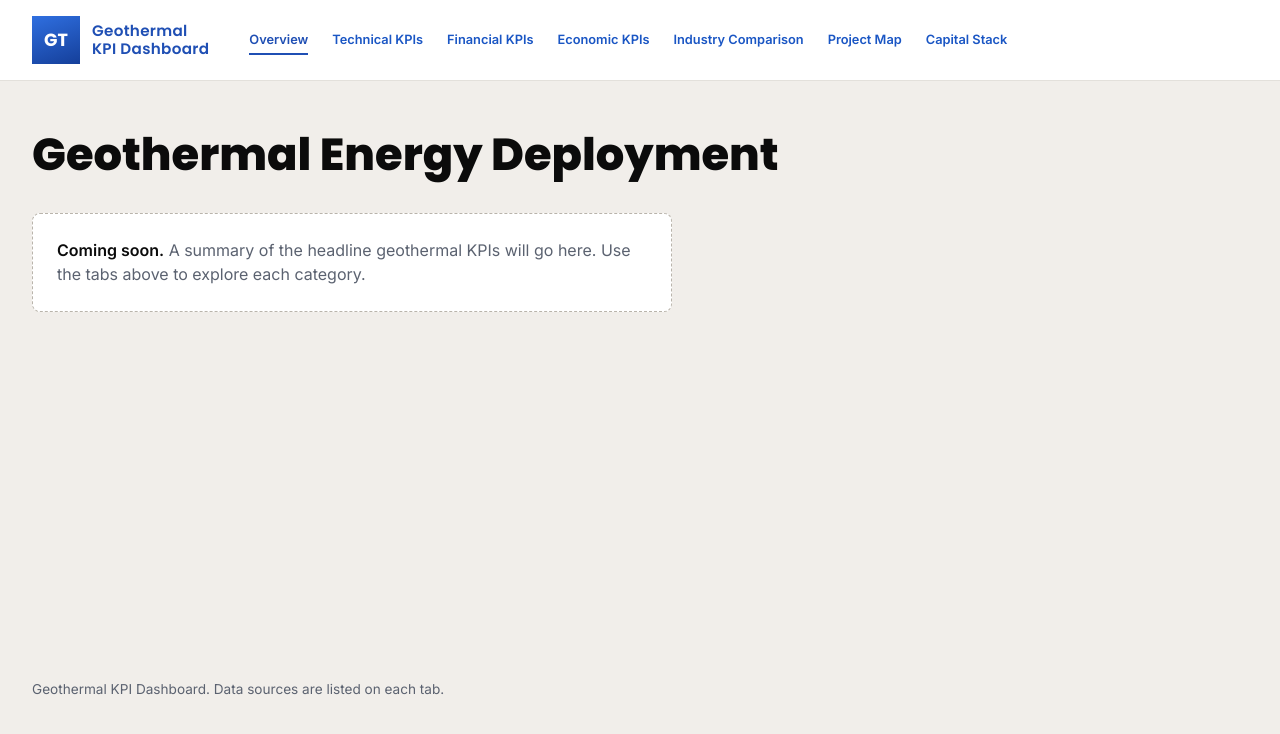
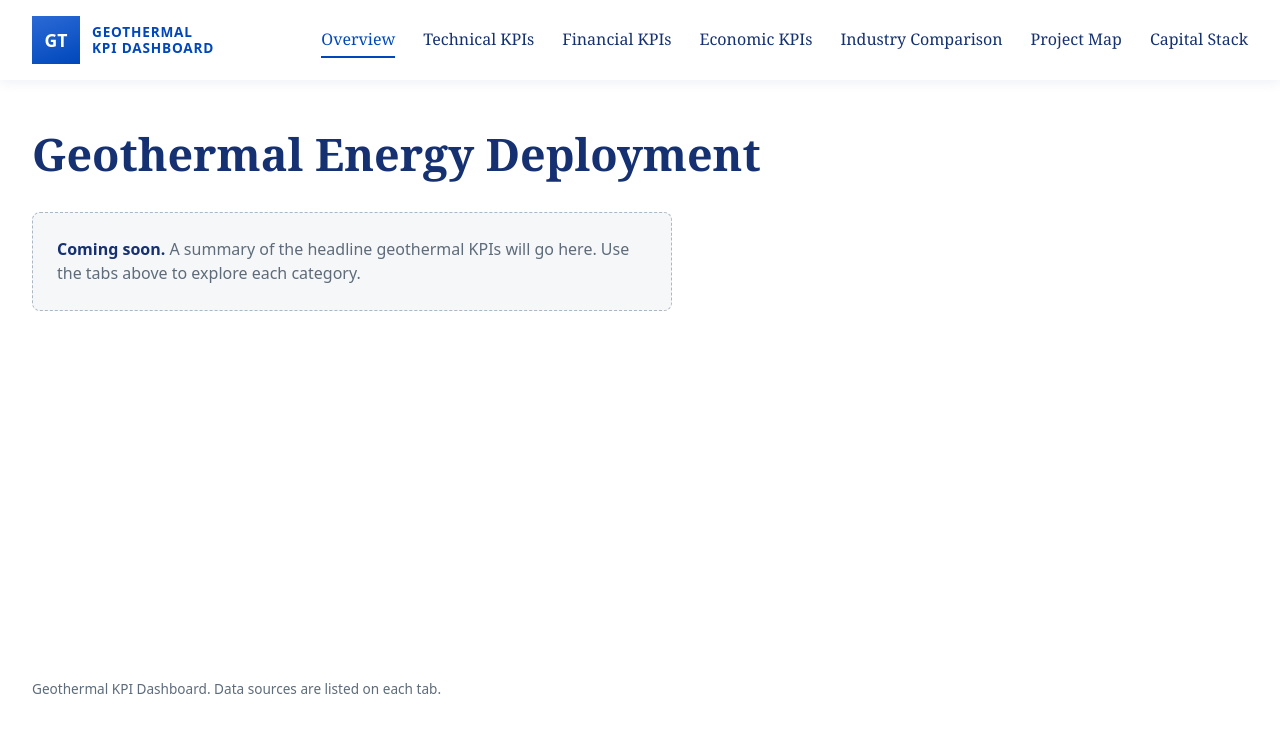
Before and after one commit to jasmithalevey-arch/CATFgeothermaldashboard, a plain HTML site: page index.html in a window 1280 px wide. Drawn offline with Linux system fonts and the light colour scheme.

Commit message:
color palette

```diff
--- a/css/styles.css
+++ b/css/styles.css
@@ -1,18 +1,26 @@
-/* Design tokens, based on the Figma layout: white header, warm light page, slate-blue feature band, dark map panel */
+/* Design tokens: CATF brand palette (Cobalt, Chathams Blue, Cadet Blue) plus yellow accent.
+   If a color is needed, use a variable below instead of typing a hex code. */
 :root {
-  --blue: #1f4fb4;
-  --blue-link: #1a56c4;
-  --slate: #44558a;
-  --slate-light: #6b7bb0;
-  --navy: #0d1626;
-  --page: #f1eeea;
-  --card: #ffffff;
-  --ink: #0b0b0b;
-  --muted: #5b6270;
-  --line-blue: #3a9ad0;
+  /* Brand */
+  --cobalt: #0047bb;          /* primary: buttons, links, key data series */
+  --chathams: #153171;        /* headings, body text, dark panels */
+  --cadet: #abb8c3;           /* borders, neutral chart series, muted fills */
+  --accent: #ffde8d;          /* highlights and callouts (fills, not thin lines or small text) */
+
+  /* Supporting tints derived from the brand colors */
+  --cobalt-dark: #003a9a;     /* hover state for cobalt */
+  --cadet-light: #e6ebef;     /* subtle borders and table stripes */
+  --page: #ffffff;
+  --card: #f5f7f9;
+  --ink: #153171;
+  --muted: #5d6b7a;
+  --sky: #56bfee;             /* approx. CATF "Donate" button blue, sampled from the website; optional extra chart color */
+
   --radius: 8px;
-  --font-display: "Poppins", system-ui, sans-serif;
-  --font-body: "Inter", system-ui, sans-serif;
+  --radius-pill: 999px;
+  /* Font stand-ins from Google Fonts. Replace if you have the exact CATF fonts. */
+  --font-display: "Source Serif 4", Georgia, serif;
+  --font-body: "Montserrat", system-ui, sans-serif;
 }
 
 * { box-sizing: border-box; }
@@ -33,65 +41,102 @@ body {
   flex-wrap: wrap;
   padding: 1rem 2rem;
   background: #fff;
-  border-bottom: 1px solid #e3e0db;
+  box-shadow: 0 2px 12px rgba(21, 49, 113, .08);
 }
-.brand { display: flex; align-items: center; gap: .75rem; text-decoration: none; color: var(--blue); }
+.brand { display: flex; align-items: center; gap: .75rem; text-decoration: none; color: var(--cobalt); }
 .brand-mark {
   display: grid; place-items: center;
   width: 48px; height: 48px;
-  background: linear-gradient(160deg, #2f6fe0, #153f9a);
-  color: #fff; font: 700 1.1rem var(--font-display);
+  background: linear-gradient(160deg, #2b6ad6, var(--cobalt));
+  color: #fff; font: 700 1.1rem var(--font-body);
 }
-.brand-name { font: 600 .95rem/1.2 var(--font-display); letter-spacing: .02em; }
+.brand-name { font: 600 .85rem/1.2 var(--font-body); letter-spacing: .06em; text-transform: uppercase; }
 
-.tab-nav { display: flex; flex-wrap: wrap; gap: .25rem 1.5rem; }
+.tab-nav { display: flex; flex-wrap: wrap; gap: .25rem 1.75rem; margin-left: auto; }
 .tab-nav a {
-  font: 600 .8rem var(--font-body);
-  color: var(--blue-link);
+  font: 500 1rem var(--font-display);
+  color: var(--chathams);
   text-decoration: none;
   padding: .4rem 0;
   border-bottom: 2px solid transparent;
 }
-.tab-nav a:hover { border-bottom-color: var(--slate-light); }
-.tab-nav a[aria-selected="true"] { border-bottom-color: var(--blue); color: var(--blue); }
-a:focus-visible, button:focus-visible { outline: 3px solid #f2a900; outline-offset: 3px; }
+.tab-nav a:hover { border-bottom-color: var(--cadet); }
+.tab-nav a[aria-selected="true"] { border-bottom-color: var(--cobalt); color: var(--cobalt); }
+a:focus-visible, button:focus-visible { outline: 3px solid var(--cobalt); outline-offset: 3px; }
 
 /* Panels */
 .tab-panels { min-height: 70vh; }
 .tab-panel[hidden] { display: none; }
 .panel-title {
-  font: 800 clamp(1.8rem, 4vw, 2.8rem)/1.15 var(--font-display);
+  font: 700 clamp(1.8rem, 4vw, 2.8rem)/1.15 var(--font-display);
+  color: var(--chathams);
   margin: 0;
   padding: 3rem 2rem 2rem;
 }
 .panel-body { padding: 0 2rem 3rem; }
+
+/* Shared building blocks. Use these in your tab instead of making your own. */
+.card {
+  background: var(--card);
+  border: 1px solid var(--cadet-light);
+  border-radius: var(--radius);
+  padding: 1.5rem;
+}
+.btn {
+  display: inline-block;
+  padding: .85rem 1.75rem;
+  background: var(--cobalt);
+  color: #fff;
+  font: 700 .85rem var(--font-body);
+  letter-spacing: .1em;
+  text-transform: uppercase;
+  text-decoration: none;
+  border: 0;
+  border-radius: var(--radius-pill);
+  cursor: pointer;
+}
+.btn:hover { background: var(--cobalt-dark); }
+.highlight { background: var(--accent); color: var(--chathams); padding: .1em .35em; border-radius: 4px; }
+
+/* Source line and caveat that go under every chart (see ChartTheme.sourceNote in js/chart-theme.js) */
+.source-note { margin: .5rem 0 0; font-size: .78rem; color: var(--muted); }
+.source-note a { color: var(--cobalt); }
+.egs-caveat {
+  margin: .5rem 0 0;
+  padding: .5rem .75rem;
+  background: var(--accent);
+  color: var(--chathams);
+  font-size: .8rem;
+  border-radius: var(--radius);
+}
 
 /* Empty-state block used by every placeholder tab */
 .empty-state {
   max-width: 640px;
   padding: 1.5rem;
   background: var(--card);
-  border: 1px dashed #b9b4ab;
+  border: 1px dashed var(--cadet);
   border-radius: var(--radius);
   color: var(--muted);
 }
-.empty-state strong { color: var(--ink); }
+.empty-state strong { color: var(--chathams); }
 
-/* Feature band (slate blue, as in the learning-curve section) */
-.band { background: var(--slate); color: #fff; padding: 3rem 2rem; }
+/* Feature band (Chathams Blue) */
+.band { background: var(--chathams); color: #fff; padding: 3rem 2rem; }
 .band h2 { font: 700 2rem/1.15 var(--font-display); margin: 0 0 1rem; }
 
 /* Map tab */
 .map-frame {
   width: 100%; height: 640px;
   border: 0; border-radius: 12px;
-  background: var(--navy);
+  background: var(--chathams);
 }
 
 .site-footer { padding: 1.5rem 2rem; color: var(--muted); font-size: .85rem; }
 
 @media (max-width: 720px) {
   .site-header { padding: 1rem; gap: 1rem; }
+  .tab-nav { margin-left: 0; }
   .panel-title { padding: 2rem 1rem 1.25rem; }
   .panel-body { padding: 0 1rem 2rem; }
   .map-frame { height: 480px; }
--- /dev/null
+++ b/js/chart-theme.js
@@ -0,0 +1,113 @@
+/*
+ * Shared Plotly styling so every chart on the dashboard matches the CATF brand.
+ * Load order in index.html: Plotly, then this file, then js/app.js and the tabs.
+ *
+ * Basic use inside a tab's render():
+ *   ChartTheme.plot(el, traces, { title: { text: 'EGS CapEx ($/kW)' } });
+ *   ChartTheme.sourceNote(container, { source: 'NREL ATB 2024', link: 'https://...', date: '2024', type: 'actual' });
+ *
+ * Mark every data series as 'actual', 'target' or 'modeled' with ChartTheme.style(kind).
+ */
+const ChartTheme = (() => {
+  const colors = {
+    cobalt: '#0047BB',   // primary: geothermal / the series we are highlighting
+    chathams: '#153171', // text, second series
+    cadet: '#ABB8C3',    // comparison series (solar, hydro, gas) and gridlines
+    accent: '#FFDE8D',   // highlights and annotations
+    sky: '#56BFEE',      // optional extra series (approximate CATF button blue)
+    gridline: '#E6EBEF',
+  };
+
+  // Default order when a chart has several series. Geothermal should always be the first (cobalt).
+  const palette = [colors.cobalt, colors.chathams, colors.cadet, colors.sky, colors.accent];
+
+  const fonts = {
+    body: 'Montserrat, system-ui, sans-serif',
+    display: '"Source Serif 4", Georgia, serif',
+  };
+
+  const baseLayout = {
+    font: { family: fonts.body, color: colors.chathams, size: 13 },
+    title: { font: { family: fonts.display, size: 20, color: colors.chathams } },
+    colorway: palette,
+    paper_bgcolor: 'rgba(0,0,0,0)',
+    plot_bgcolor: 'rgba(0,0,0,0)',
+    margin: { t: 60, r: 24, b: 56, l: 64 },
+    xaxis: { gridcolor: colors.gridline, linecolor: colors.cadet, zerolinecolor: colors.cadet },
+    yaxis: { gridcolor: colors.gridline, linecolor: colors.cadet, zerolinecolor: colors.cadet },
+    legend: { orientation: 'h', y: -0.2 },
+    hoverlabel: { font: { family: fonts.body } },
+  };
+
+  const baseConfig = { responsive: true, displaylogo: false };
+
+  // Merge two objects, going down into nested objects (so overriding xaxis.title keeps the gridlines)
+  function merge(a, b) {
+    const out = { ...a };
+    for (const k in b) {
+      out[k] = (b[k] && typeof b[k] === 'object' && !Array.isArray(b[k]) && a[k] && typeof a[k] === 'object')
+        ? merge(a[k], b[k])
+        : b[k];
+    }
+    return out;
+  }
+
+  /**
+   * Line/marker style for each kind of data. Use it inside a Plotly trace:
+   *   { x: years, y: values, name: 'Actual', ...ChartTheme.style('actual') }
+   *   actual  = solid line, filled markers (reported/achieved numbers)
+   *   target  = dashed line, diamond markers (announced goals)
+   *   modeled = dotted line, open markers (forecasts, e.g. the 2026 ATB trajectory)
+   */
+  function style(kind) {
+    switch (kind) {
+      case 'target':
+        return { mode: 'lines+markers', line: { dash: 'dash', width: 2 }, marker: { symbol: 'diamond', size: 9 } };
+      case 'modeled':
+        return {
+          mode: 'lines+markers',
+          line: { dash: 'dot', width: 2 },
+          marker: { symbol: 'circle-open', size: 9, line: { width: 2 } },
+        };
+      default:
+        return { mode: 'lines+markers', line: { dash: 'solid', width: 3 }, marker: { symbol: 'circle', size: 8 } };
+    }
+  }
+
+  function plot(el, traces, layout = {}, config = {}) {
+    const target = typeof el === 'string' ? document.getElementById(el) : el;
+    return Plotly.newPlot(target, traces, merge(baseLayout, layout), { ...baseConfig, ...config });
+  }
+
+  /**
+   * Adds the required source line (and the EGS caveat if needed) under a chart.
+   *   ChartTheme.sourceNote(container, {
+   *     source: 'Fervo Energy Q2 earnings call', link: 'https://...', date: 'Aug 2026',
+   *     type: 'actual',        // 'actual' | 'target' | 'modeled'
+   *     egsSpecific: false     // set false if the data is not EGS-specific, to show the caveat
+   *   });
+   */
+  function sourceNote(container, { source, link, date, type, egsSpecific = true }) {
+    const p = document.createElement('p');
+    p.className = 'source-note';
+    p.append(`Source: `);
+    if (link) {
+      const a = document.createElement('a');
+      a.href = link; a.target = '_blank'; a.rel = 'noopener'; a.textContent = source;
+      p.append(a);
+    } else {
+      p.append(source);
+    }
+    p.append(`, ${date}. Data type: ${type}.`);
+    container.appendChild(p);
+
+    if (!egsSpecific) {
+      const c = document.createElement('p');
+      c.className = 'egs-caveat';
+      c.textContent = 'Note: this data is not specific to enhanced geothermal systems (EGS).';
+      container.appendChild(c);
+    }
+  }
+
+  return { colors, palette, fonts, baseLayout, baseConfig, style, plot, sourceNote };
+})();
```
Also changed, not shown: index.html (+1 -0 lines).
